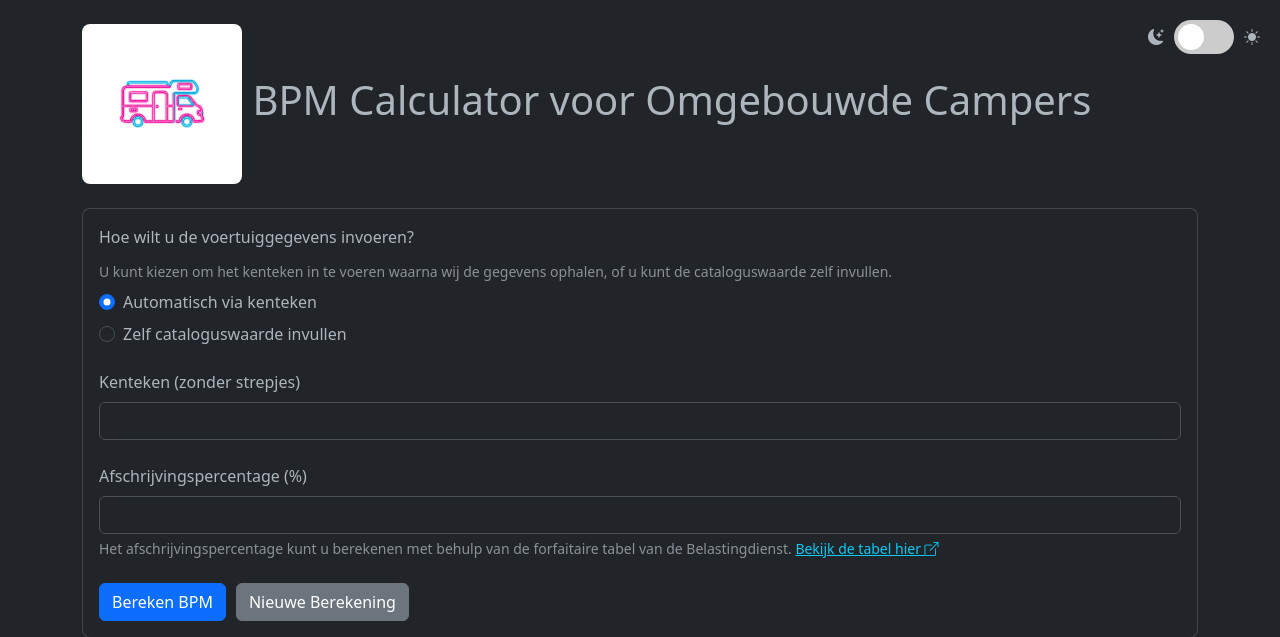
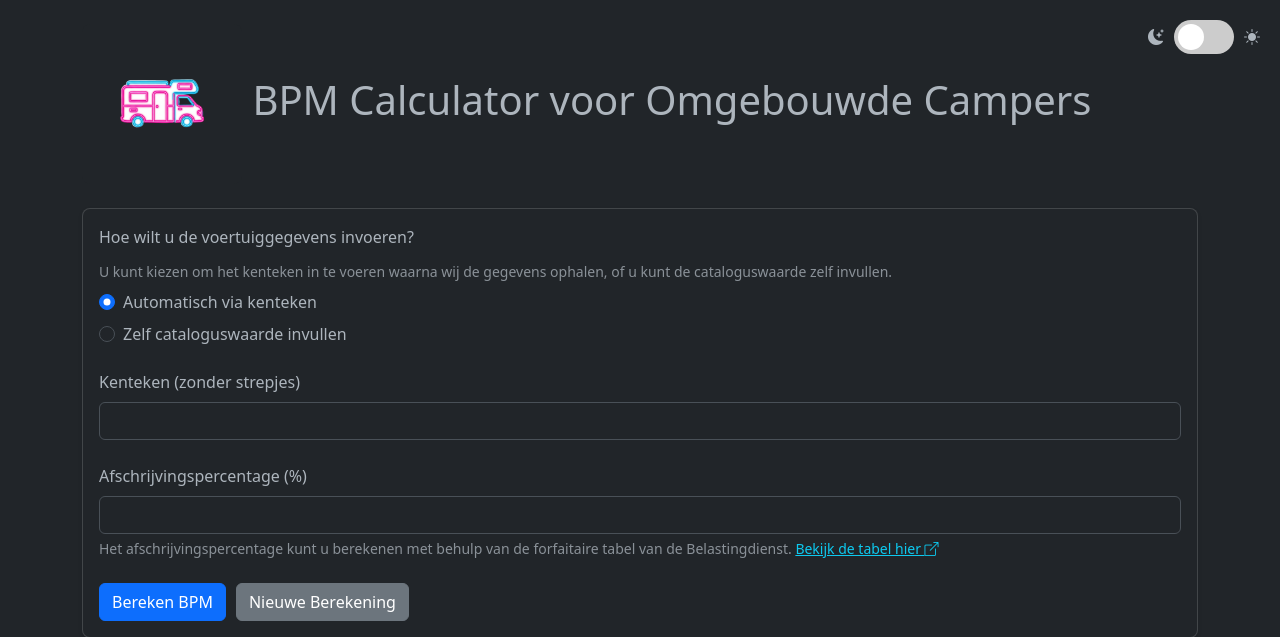
Before and after one commit to bluesman80/bpm-calculator, a Flask app: page / in a window 1280 px wide. Shown: the top 637 px of the page. Run offline with Flask 3, Linux system fonts and the light colour scheme.

Commit message:
Update camper image and adjust dark mode background color

```diff
--- a/static/css/custom.css
+++ b/static/css/custom.css
@@ -1,6 +1,6 @@
 /* Dark mode image handling */
 [data-bs-theme="dark"] h1 img {
-    background: #000;
+    background: #212529;
     border-radius: 8px;
 }
 
--- a/templates/index.html
+++ b/templates/index.html
@@ -35,7 +35,7 @@
 </div>
 <div class="container py-4">
     <h1 class="mb-4">
-        <img src="/static/images/camper.jpeg" style="height: 4em; vertical-align: middle;">
+        <img src="/static/images/camper.png" style="height: 4em; vertical-align: middle;" alt="camper icon">
         BPM Calculator voor Omgebouwde Campers
     </h1>
 
```
Also changed, not shown: static/images/camper.jpeg (deleted), static/images/camper.png (added).
